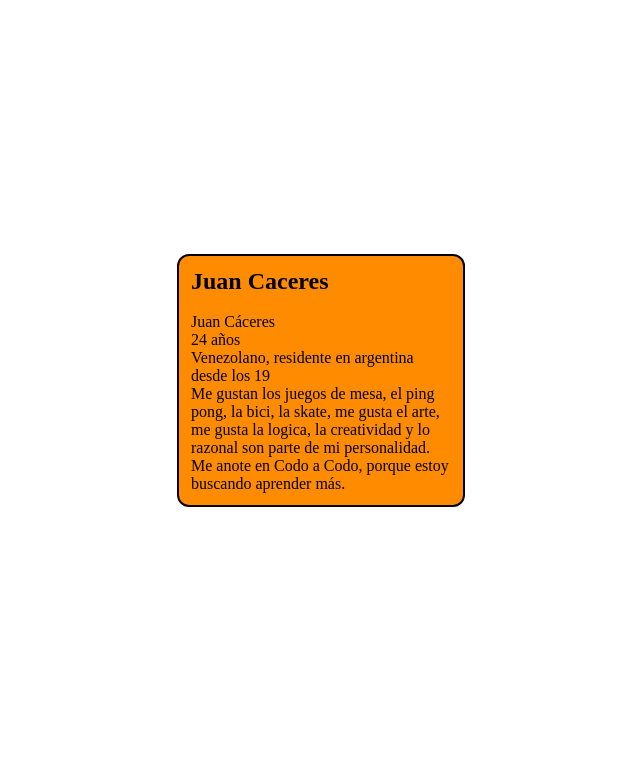
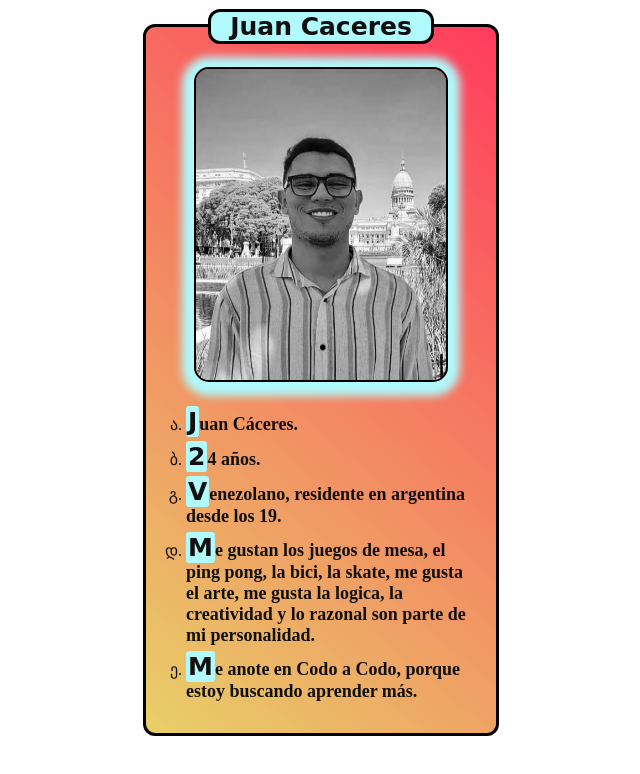
Before and after one commit to Juancaceres963/presentation_letter, a plain HTML site: page index.html in a window 1280 px wide. Shown: the whole page, without its empty margins (319-959 px from the left). Drawn offline with Linux system fonts and the light colour scheme; a web font is replaced by a local one.

Commit message:
Ajustes styles card

```diff
--- a/index.html
+++ b/index.html
@@ -12,16 +12,16 @@
             <div class="name_card">
                 <h1>Juan Caceres</h1>
             </div>
-            <div>
-                <div class="img_card">
-                    <img src="" alt="">
-                </div>
-                <div class="info_card">
-                    <p>Juan Cáceres</p>
-                    <p>24 años</p>
-                    <p>Venezolano, residente en argentina desde los 19</p>
-                    <p>Me gustan los juegos de mesa, el ping pong, la bici, la skate, me gusta el arte, me gusta la logica, la creatividad y lo razonal son parte de mi personalidad.</p>
-                    <p>Me anote en Codo a Codo, porque estoy buscando aprender más.</p>
+            <div class="info_card">
+                <img class="img_card" src="./img/FotocvBlancoynegro (2).jpeg" alt="">
+                <div class="contenido_card">
+                    <ul>
+                        <li><p>Juan Cáceres.</p></li>
+                        <li><p>24 años.</p></li>
+                        <li><p>Venezolano, residente en argentina desde los 19.</p></li>
+                        <li><p>Me gustan los juegos de mesa, el ping pong, la bici, la skate, me gusta el arte, me gusta la logica, la creatividad y lo razonal son parte de mi personalidad.</p></li>
+                        <li><p>Me anote en Codo a Codo, porque estoy buscando aprender más.</p></li>
+                    </ul>
                 </div>
             </div>
         </section>
--- a/style.css
+++ b/style.css
@@ -1,6 +1,10 @@
+@import url('https://fonts.googleapis.com/css2?family=Handjet:wght@500;600&family=Rubik+Iso&display=swap');
 *{
     margin: 0;
     padding: 0;
+    --principal-letras: rgb(17, 15, 15);
+    --fondo-letras: rgb(176, 249, 252);
+    color: var(--principal-letras);
 }
 /*General*/
 main{
@@ -9,13 +13,61 @@ main{
     justify-content: center;
     align-items: center;
 }
+h1{
+    font-family: 'Rubik Iso', cursive;
+    font-size: 25px;
+    font-weight: bolder;
+}
+li{
+    list-style:georgian;
+    margin-left: 15px;
+}
 /*Utilidades*/
+
 
 /*Clases*/
 .card{
-    border: 2.5px solid black;
+    border: 3px solid black;
     border-radius: 12px;
-    padding: 12px;
-    background-color: #FF8B01;
-    max-width: 260px;
+    padding: 25px;
+    background: linear-gradient( 40deg, rgba(230, 204, 92, 0.925), rgb(255, 60, 93));
+    max-width: 300px;
+    display: flex;
+    flex-direction: column;
+    justify-content: center;
+    align-items: center;
 }
+.name_card{
+    background-color: var(--fondo-letras);
+    border: 3px solid black;
+    border-radius: 12px;
+    text-align: center;
+    width: 220px;
+    margin-top: -43px;
+    margin-bottom: 8px;
+}
+.info_card{
+    display: flex; flex-direction: column;
+    align-items: center;
+    justify-content: center;
+}
+.img_card{
+    width: 250px;
+    border-radius: 15px;
+    margin: 15px 0px 25px;
+    border: 2.8px solid black;
+    box-shadow: 0px 2px 8px 12px var(--fondo-letras);
+}
+.contenido_card p{
+    font-size: 18px;
+    font-weight: 600;
+    margin-bottom: 6px;
+}
+.contenido_card p::first-letter{
+    font-size: 25px;
+    font-weight: bolder;
+    font-family: 'Rubik Iso', cursive;
+    padding: 1px 2px;
+    border-radius: 3px;
+    background-color: rgb(176, 249, 252);
+}
```
Also changed, not shown: img/FotocvBlancoynegro (2).jpeg (added).
